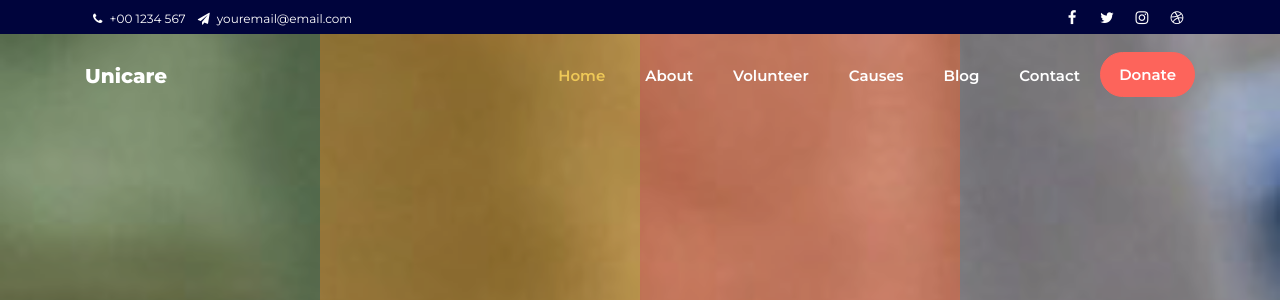
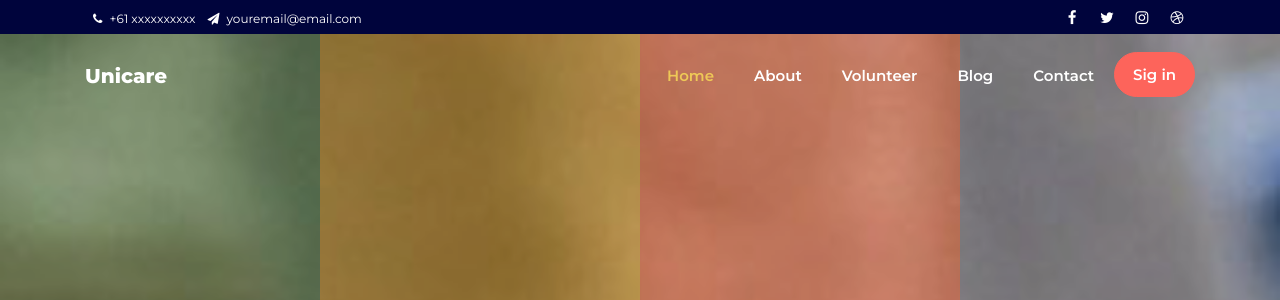
Before and after one commit to caobaichuan1122/Diatastic, a Django app: page / in a window 1280 px wide. Shown: the top 300 px of the page. Run offline with Django 4.2, Linux system fonts and the light colour scheme; some libraries are stand-ins or nearby versions; some web fonts are replaced.

Commit message:
version control

```diff
--- a/login/templates/login/index.html
+++ b/login/templates/login/index.html
@@ -2,7 +2,7 @@
 
 <html lang="en">
 <head>
-	<title>Unicare - Free Bootstrap 4 Template by Colorlib</title>
+	<title>Protect Skin</title>
 	<meta charset="utf-8">
 	<meta name="viewport" content="width=device-width, initial-scale=1, shrink-to-fit=no">
 
@@ -18,7 +18,6 @@
 
 
 	<link rel="stylesheet" href="/static/css/bootstrap-datepicker.css">
-	<link rel="stylesheet" href="/static/css/bootstrap.mini.css">
 	<link rel="stylesheet" href="/static/css/jquery.timepicker.css">
 
 	<link rel="stylesheet" href="/static/css/flaticon.css">
@@ -31,7 +30,7 @@
 			<div class="row">
 				<div class="col-md-6 d-flex align-items-center">
 					<p class="mb-0 phone pl-md-2">
-						<a href="#" class="mr-2"><span class="fa fa-phone mr-1"></span> +00 1234 567</a>
+						<a href="#" class="mr-2"><span class="fa fa-phone mr-1"></span> +61 xxxxxxxxxx</a>
 						<a href="#"><span class="fa fa-paper-plane mr-1"></span> youremail@email.com</a>
 					</p>
 				</div>
@@ -50,20 +49,19 @@
 	</div>
 	<nav class="navbar navbar-expand-lg navbar-dark ftco_navbar bg-dark ftco-navbar-light" id="ftco-navbar">
 		<div class="container">
-			<a class="navbar-brand" href="index.html">Unicare</a>
+			<a class="navbar-brand" href="/index/">Unicare</a>
 			<button class="navbar-toggler" type="button" data-toggle="collapse" data-target="#ftco-nav" aria-controls="ftco-nav" aria-expanded="false" aria-label="Toggle navigation">
 				<span class="oi oi-menu"></span> Menu
 			</button>
 
 			<div class="collapse navbar-collapse" id="ftco-nav">
 				<ul class="navbar-nav ml-auto">
-					<li class="nav-item active"><a href="index.html" class="nav-link">Home</a></li>
-					<li class="nav-item"><a href="about.html" class="nav-link">About</a></li>
-					<li class="nav-item"><a href="volunteer.html" class="nav-link">Volunteer</a></li>
-					<li class="nav-item"><a href="causes.html" class="nav-link">Causes</a></li>
-					<li class="nav-item"><a href="blog.html" class="nav-link">Blog</a></li>
-					<li class="nav-item"><a href="contact.html" class="nav-link">Contact</a></li>
-					<li class="nav-item cta"><a href="contact.html" class="nav-link">Donate</a></li>
+					<li class="nav-item active"><a href="/index/" class="nav-link">Home</a></li>
+					<li class="nav-item"><a href="#" class="nav-link">About</a></li>
+					<li class="nav-item"><a href="#" class="nav-link">Volunteer</a></li>
+					<li class="nav-item"><a href="#" class="nav-link">Blog</a></li>
+					<li class="nav-item"><a href="#" class="nav-link">Contact</a></li>
+					<li class="nav-item cta"><a href="#" class="nav-link">Sig in</a></li>
 				</ul>
 			</div>
 		</div>
--- a/tp08_website/urls.py
+++ b/tp08_website/urls.py
@@ -20,4 +20,5 @@ from login import views
 urlpatterns = [
     path('admin/', admin.site.urls),
     path('', views.index, name='index'),
+    path('index/', views.index, name='index'),
 ]
```
